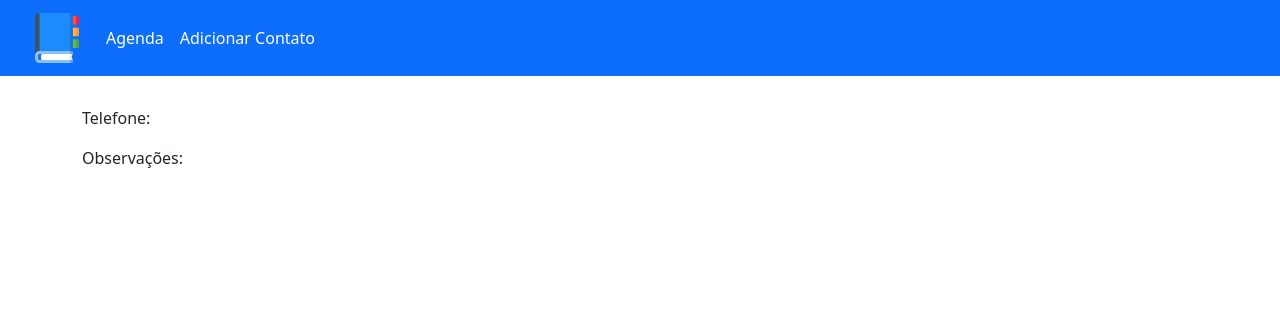
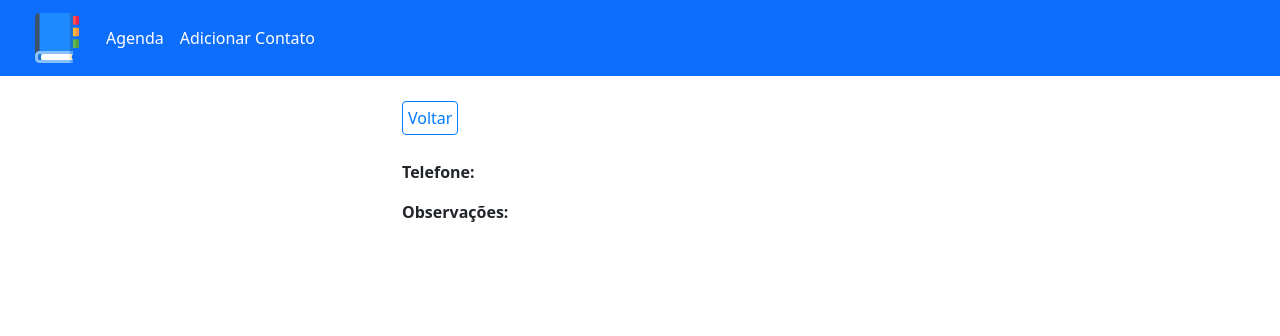
Before and after one commit to MarquinhoCF/Projeto-PHP-Agenda, a PHP site: page /show.php in a window 1280 px wide. Shown: the top 336 px of the page. Run offline with PHP 8.4, Linux system fonts and the light colour scheme; data that the repository does not hold is empty.

Commit message:
Componente de voltar páginas

```diff
--- a/css/styles.css
+++ b/css/styles.css
@@ -70,3 +70,33 @@
     margin: 0 auto;
     margin-top: 30px;
 }
+
+/* Botão Voltar */
+#back-link-container {
+    display: block;
+    width: 500px;
+    margin: 30px auto 0;
+}
+
+#back-link {
+    border: 1px solid #007BFF;
+    color: #007BFF;
+    border-radius: 4px;
+    padding: 5px;
+    text-decoration: none;
+}
+
+#back-link:hover {
+    border: 1px solid #04468d;
+    color: #04468d;
+}
+
+/* VIEW CONTACT */
+#view-contact-container {
+    max-width: 500px;
+    margin: 0 auto;
+}
+
+.bold {
+    font-weight: bold;
+}
--- a/show.php
+++ b/show.php
@@ -5,6 +5,7 @@
 ?>
 
     <div class="container" id="view-contact-container">
+        <?php include_once("templates/backbtn.html") ?>
         <h1 id="main-title"><?= $contact['name'] ?></h1>
         <p class="bold">Telefone:</p>
         <p><?= $contact['phone'] ?></p>
--- /dev/null
+++ b/templates/backbtn.html
@@ -0,0 +1,3 @@
+<div id="back-link-container">
+    <a href="<?= $BASE_URL ?>index.php" id="back-link">Voltar</a>
+</div>
```
